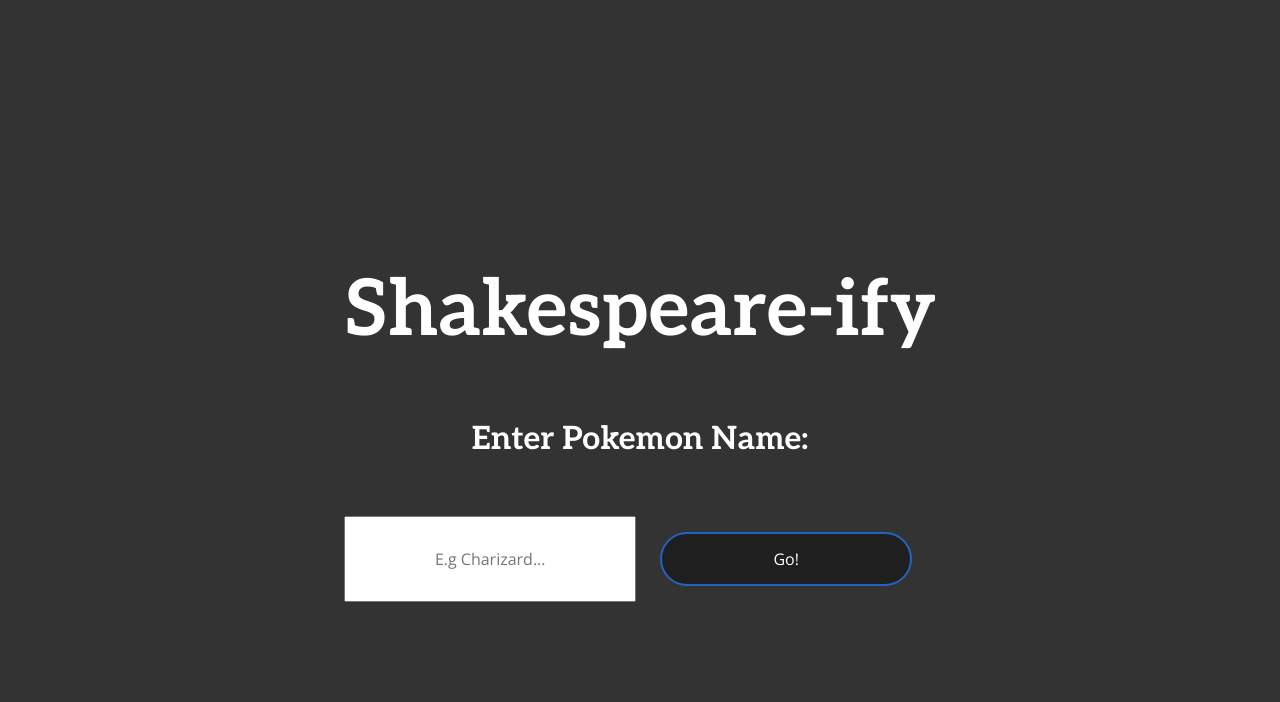
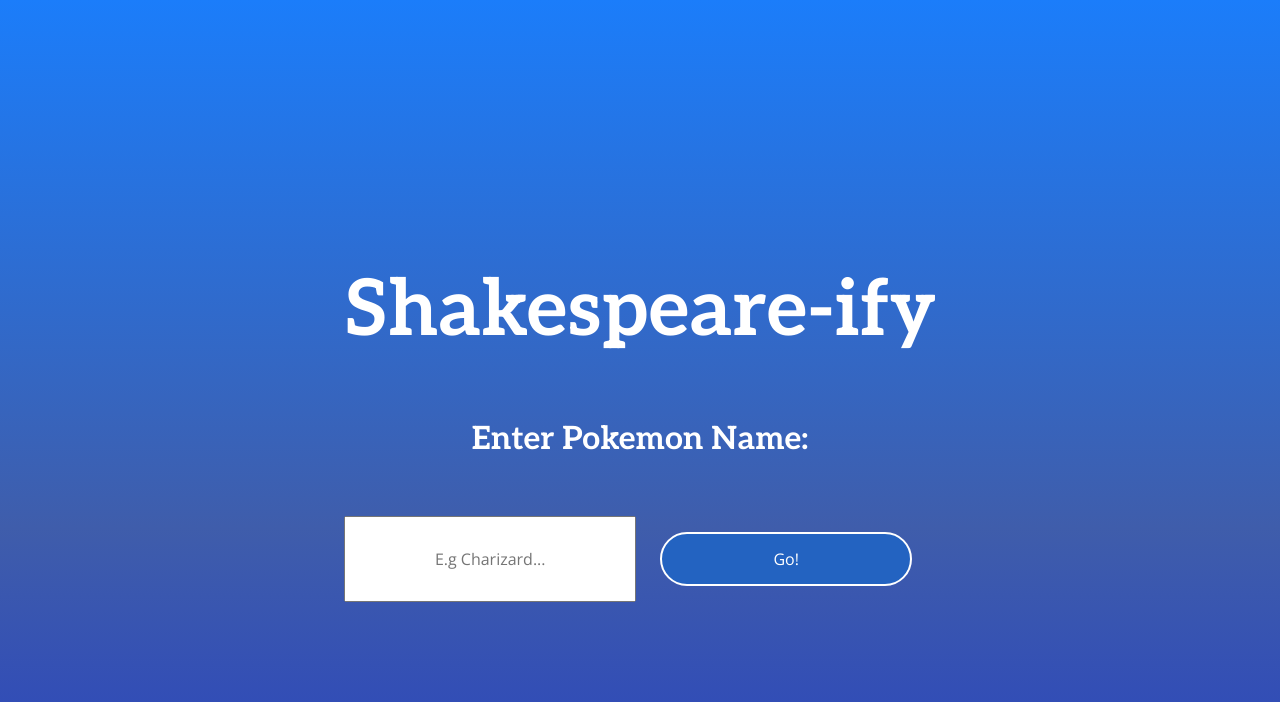
Before and after one commit to m-b-davis/pm-sp-fastify, a React (Create React App) app in the folder ui/: page / in a window 1280 px wide. Shown: the top 702 px of the page. Built offline with nearby package versions, Linux system fonts and the light colour scheme.

Commit message:
Update site theme colours

```diff
--- a/ui/src/components/base-layout/base-layout.module.scss
+++ b/ui/src/components/base-layout/base-layout.module.scss
@@ -1,6 +1,6 @@
 .baseLayout {
   text-align: center;
-  background: #333;
+  background: linear-gradient(to bottom, #1b7dfa 0%, #3f5dab 66%, #2b45bc 100%);
   height: 100vh;
   width: 100vw;
   color: white;
--- a/ui/src/components/button/button.module.scss
+++ b/ui/src/components/button/button.module.scss
@@ -4,9 +4,9 @@
 
   width: 280px;
   margin: $small $medium;
-  border: 2px #2363c1 solid;
+  border: 2px white solid;
   border-radius: 28px;
-  background: #1f1f1f;
+  background: #2363c1;
   cursor: pointer;
   padding: $small $large;
   color: white;
--- a/ui/src/styles/typography.scss
+++ b/ui/src/styles/typography.scss
@@ -15,14 +15,12 @@
     font-size: 4.88281em;
   }
 
-
   h3 {
     margin-bottom: .5rem;
     line-height: 4rem;
     font-size: 2rem;
     text-align: center;
   }
-
 
   p {
     margin-top: .5rem;
```
